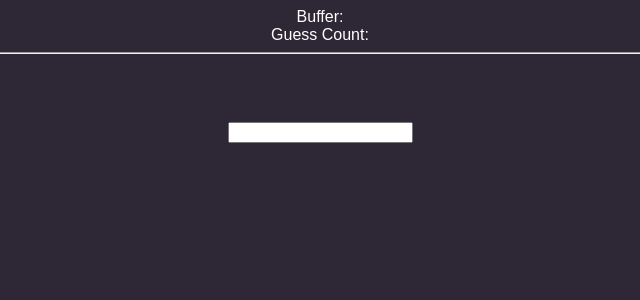
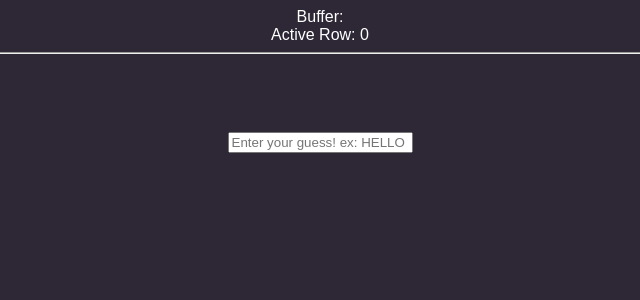
Before and after one commit to eleon479/wordle-clone, a React (Create React App) app: page / in a window 1280 px wide. Shown: the top 300 px of the page, without its empty margins (320-960 px from the left). Built offline with nearby package versions, Linux system fonts and the light colour scheme.

Commit message:
add word check + extract state to context

```diff
--- a/src/App.js
+++ b/src/App.js
@@ -2,19 +2,47 @@ import { Tile } from "./components/Tile";
 import { Row } from "./components/Row";
 import "./styles.css";
 import { useEffect, useState } from "react";
+import { GameProvider } from "./contexts/GameState";
 
 export default function App() {
-  const [currentGuess, setCurrentGuess] = useState("");
   const [guessRows, setGuessRows] = useState([]);
   const [activeRow, setActiveRow] = useState(0);
-  const rowCount = 5;
+  const [currentGuess, setCurrentGuess] = useState("");
+  const rowCount = 6;
+  const letterCount = 5;
+  const targetWord = "hello";
+
+  useEffect(() => {
+    let buildGuessRows = [];
+    for (let i = 0; i < rowCount; i++) {
+      buildGuessRows.push({
+        letters: "",
+        complete: false
+      });
+    }
+    setGuessRows(buildGuessRows);
+  }, []);
+
+  useEffect(() => {
+    if (activeRow === rowCount) {
+      alert("You lose :(");
+    }
+  }, [activeRow]);
 
   const handleSubmit = (event) => {
     event.preventDefault();
 
+    if (currentGuess.length !== letterCount) {
+      return;
+    }
+
     // perform word check / validation here...
     // ...
 
+    if (currentGuess.toLowerCase() === targetWord) {
+      alert("Game over! You win.");
+      // implement some game reset
+    } else {
       const newGuessRows = guessRows;
       newGuessRows[activeRow] = {
         letters: currentGuess,
@@ -24,27 +52,15 @@ export default function App() {
       setGuessRows(newGuessRows);
       setActiveRow(activeRow + 1);
       setCurrentGuess("");
+    }
   };
 
-  useEffect(() => {
-    let buildGuessRows = [];
-    for (let i = 0; i < rowCount; i++) {
-      buildGuessRows.push({
-        letters: "",
-        complete: false
-      });
-    }
-
-    setGuessRows(buildGuessRows);
-  }, []);
-
-  // useEffect({});
-
   return (
+    <GameProvider>
       <div className="App">
         Buffer: {currentGuess}
         <br />
-      Guess Count:
+        Active Row: {activeRow}
         <hr />
         <div className="Grid">
           {guessRows.map((guess) => {
@@ -54,12 +70,14 @@ export default function App() {
         <br />
         <form onSubmit={handleSubmit}>
           <input
-          maxLength="5"
+            maxLength={letterCount}
             type="text"
             value={currentGuess}
             onChange={(e) => setCurrentGuess(e.target.value)}
+            placeholder="Enter your guess! ex: HELLO"
           />
         </form>
       </div>
+    </GameProvider>
   );
 }
--- a/src/components/Row.js
+++ b/src/components/Row.js
@@ -1,7 +1,10 @@
-import React, { useEffect, useState } from "react";
+import React, { useEffect, useState, useContext } from "react";
 import { Tile } from "./Tile";
+import { GameContext } from "../contexts/GameState";
 
 export const Row = ({ letters }) => {
+  const context = useContext(GameContext);
+
   console.log(letters);
   return (
     <div className="Row">
--- /dev/null
+++ b/src/contexts/AppReducer.js
@@ -0,0 +1,6 @@
+export default (state, action) => {
+  switch (action.type) {
+    default:
+      return state;
+  }
+};
--- /dev/null
+++ b/src/contexts/GameState.js
@@ -0,0 +1,32 @@
+import React, { createContext, useReducer } from "react";
+import AppReducer from "./AppReducer";
+
+// Initial state
+const initialState = {
+  guessRows: [
+    { id: 0, letters: "", complete: false },
+    { id: 1, letters: "", complete: false },
+    { id: 2, letters: "", complete: false },
+    { id: 3, letters: "", complete: false },
+    { id: 4, letters: "", complete: false },
+    { id: 5, letters: "", complete: false }
+  ]
+};
+
+// Create context
+export const GameContext = createContext(initialState);
+
+// Provider component
+export const GameProvider = ({ children }) => {
+  const [state, dispatch] = useReducer(AppReducer, initialState);
+
+  return (
+    <GameContext.Provider
+      value={{
+        guessRows: state.guessRows
+      }}
+    >
+      {children}
+    </GameContext.Provider>
+  );
+};
```
Also changed, not shown: package.json (+9 -4 lines). Lines whose indentation alone changed are shown as unchanged.
